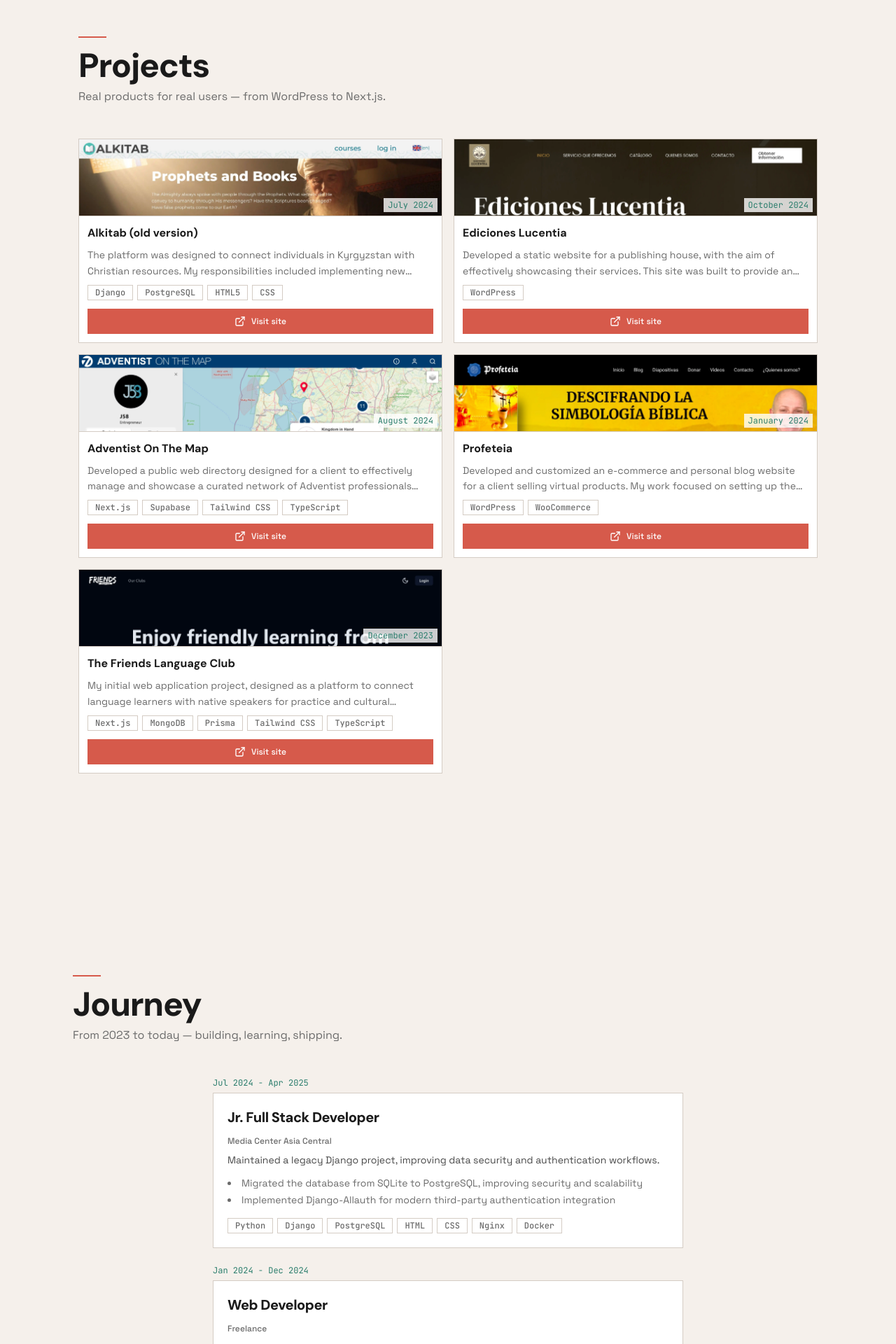
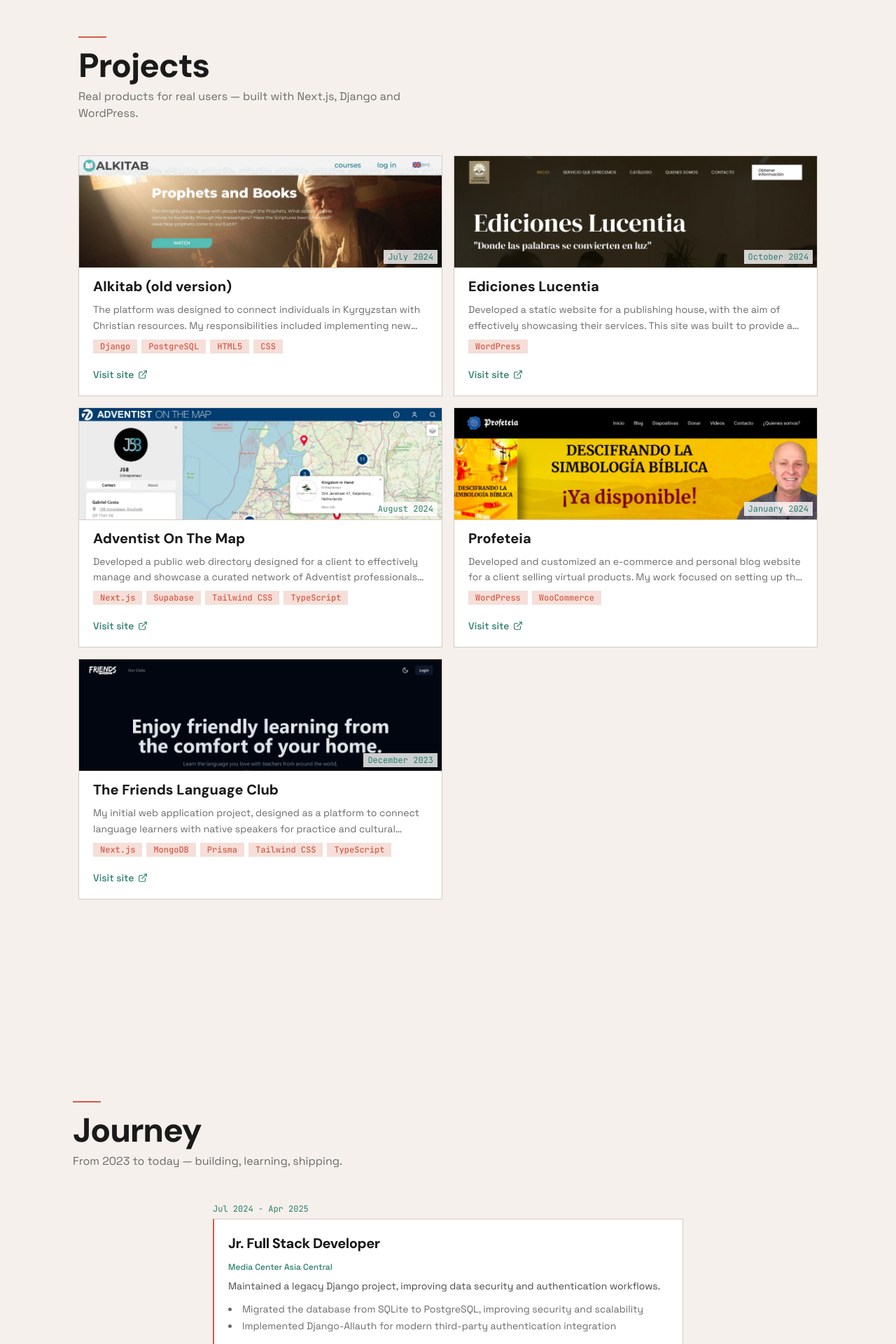
Before and after one commit to huajar/neobrutalism-portfolio, a Next.js app: page / in a window 1280 px wide. Shown: the part 820-2740 px from the top of the page at 70% size. Built offline with nearby package versions, Linux system fonts and the light colour scheme; no server answers.

Commit message:
refactor: update styles and translations across components; enhance badge variants

```diff
--- a/components/home/journey.tsx
+++ b/components/home/journey.tsx
@@ -95,16 +95,16 @@
         <div className="max-w-2xl mx-auto space-y-6">
           {experiences.map((exp) => (
             <div key={exp.id}>
-              <p className="font-mono text-xs mb-1.5" style={{ color: '#2A7D6C' }}>{exp.period}</p>
-              <Card>
+              <p className="font-mono text-xs mb-1.5 text-secondary">{exp.period}</p>
+              <Card className="border-l-2 border-l-accent">
                 <CardHeader className="pb-2">
                   <div>
                     <CardTitle className="text-lg sm:text-xl font-display font-extrabold">
                       {exp.title}
                     </CardTitle>
-                    <CardDescription className="text-xs text-textSecondary font-medium">
-                      {exp.company}
-                    </CardDescription>
+<CardDescription className="text-xs text-secondary font-medium">
+                  {exp.company}
+                </CardDescription>
                   </div>
                 </CardHeader>
                 <CardContent className="space-y-3">
@@ -118,7 +118,7 @@
                   </ul>
                   <div className="flex flex-wrap gap-1.5 pt-1">
                     {exp.technologies.map((tech, i) => (
-                      <Badge key={i} variant="neutral" className="font-mono text-xs">
+                      <Badge key={i} className="font-mono text-xs">
                         {tech}
                       </Badge>
                     ))}
@@ -137,7 +137,7 @@
           </div>
           <div className="flex flex-wrap gap-2">
             {allTechnologies.map((tech, i) => (
-              <Badge key={i} variant="neutral" className="font-mono text-xs">
+              <Badge key={i} className="font-mono text-xs">
                 {tech}
               </Badge>
             ))}
--- a/components/home/projects.tsx
+++ b/components/home/projects.tsx
@@ -1,7 +1,6 @@
 "use client"
 import { Card, CardContent, CardFooter } from "@/components/ui/card";
 import { Badge } from "@/components/ui/badge";
-import { Button } from "@/components/ui/button";
 import { ExternalLink } from "lucide-react";
 import Link from "next/link";
 import Image from "next/image";
@@ -91,16 +90,16 @@
                   alt={project.title}
                   width={500}
                   height={300}
-                  className="w-full h-[110px] object-cover object-top border-b border-border"
+                  className="w-full h-40 object-cover object-top border-b border-border"
                 />
                 {project.completedDate && (
-                  <div className="absolute bottom-1.5 right-1.5 bg-surface/80 px-1.5 py-0.5 font-mono text-xs" style={{ color: '#2A7D6C' }}>
+                  <div className="absolute bottom-1.5 right-1.5 bg-surface/80 px-1.5 py-0.5 font-mono text-xs text-secondary">
                     {project.completedDate}
                   </div>
                 )}
               </div>
-              <CardContent className="p-3 flex-grow flex flex-col gap-2">
-                <h3 className="font-display font-bold text-sm sm:text-base leading-tight text-text">
+              <CardContent className="flex-grow flex flex-col gap-2 pt-3">
+                <h3 className="font-display font-extrabold text-lg sm:text-xl leading-tight text-text">
                   {project.title}
                 </h3>
                 <p className="font-body text-sm text-textSecondary leading-relaxed line-clamp-2">
@@ -108,27 +107,26 @@
                 </p>
                 <div className="flex flex-wrap gap-1.5 mt-auto">
                   {project.technologies.map((tech, techIndex) => (
-                    <Badge variant="neutral" key={techIndex} className="font-mono text-xs">
+                    <Badge key={techIndex} className="font-mono text-xs">
                       {tech}
                     </Badge>
                   ))}
                 </div>
               </CardContent>
-              <CardFooter className="p-3 pt-0">
+              <CardFooter>
                 {(() => {
                   const link = project.deployLink || project.demoLink;
                   if (link) {
                     return (
-                      <Button size="sm" className="w-full text-xs" asChild>
                       <Link
                         href={link}
                         target="_blank"
                         rel="noopener noreferrer"
+                        className="inline-flex items-center gap-1.5 font-body text-sm font-medium text-secondary hover:text-secondary/70 transition-colors"
                       >
+                        Visit site
                         <ExternalLink className="h-3.5 w-3.5" />
-                          Visit site
                       </Link>
-                      </Button>
                     );
                   }
                   return null;
--- a/components/ui/badge.tsx
+++ b/components/ui/badge.tsx
@@ -10,6 +10,7 @@
     variants: {
       variant: {
         default: "bg-accentLight text-accent",
+        secondary: "bg-secondary/10 text-secondary",
         neutral: "border border-border text-textSecondary",
       },
     },
--- a/messages/en.json
+++ b/messages/en.json
@@ -15,11 +15,11 @@
     "location": "CABA, Argentina",
     "status": "Open to work",
     "projects_count": "5 shipped",
-    "years_active": "4 years of experience"
+    "years_active": "3 years of experience"
   },
   "projects": {
     "title": "Projects",
-    "description": "Real products for real users — from WordPress to Next.js.",
+    "description": "Real products for real users — built with Next.js, Django and WordPress.",
     "0": {
       "title": "Alkitab (old version)",
       "description": "The platform was designed to connect individuals in Kyrgyzstan with Christian resources. My responsibilities included implementing new features and ensuring the application's functionality and accessibility.",
--- a/messages/es.json
+++ b/messages/es.json
@@ -14,12 +14,11 @@
     "description": "Desarrollo apps web con lo que resuelva el problema. Estudio Ingeniería en Sistemas y últimamente me estoy involucrando más con infra, redes y ciberseguridad.",
     "location": "CABA, Argentina",
     "status": "Disponible para trabajar",
-    "projects_count": "5 entregados",
-    "years_active": "4 años de experiencia"
+    "years_active": "3 años de experiencia"
   },
   "projects": {
     "title": "Proyectos",
-    "description": "Productos reales para usuarios reales — de WordPress a Next.js.",
+    "description": "Productos reales para usuarios reales — construido con Next.js, Django y WordPress.",
     "0": {
       "title": "Alkitab (versión antigua)",
       "description": "La plataforma fue diseñada para conectar personas en Kirguistán con recursos cristianos. Mis responsabilidades incluyeron implementar nuevas funcionalidades y asegurar la accesibilidad y el correcto funcionamiento de la aplicación.",
```
Also changed, not shown: app/globals.css (line endings or trailing spaces). Lines whose indentation alone changed are shown as unchanged.
